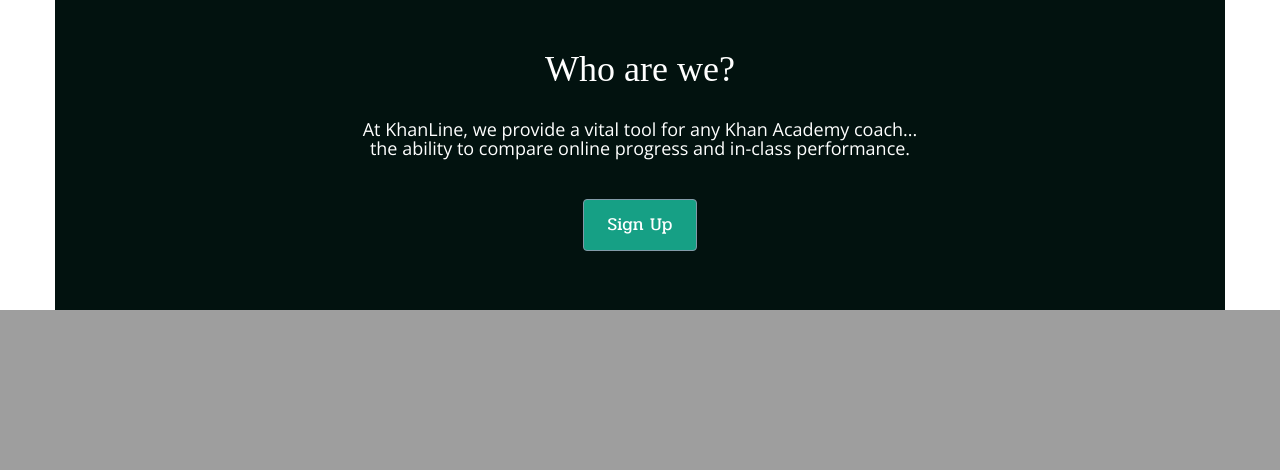
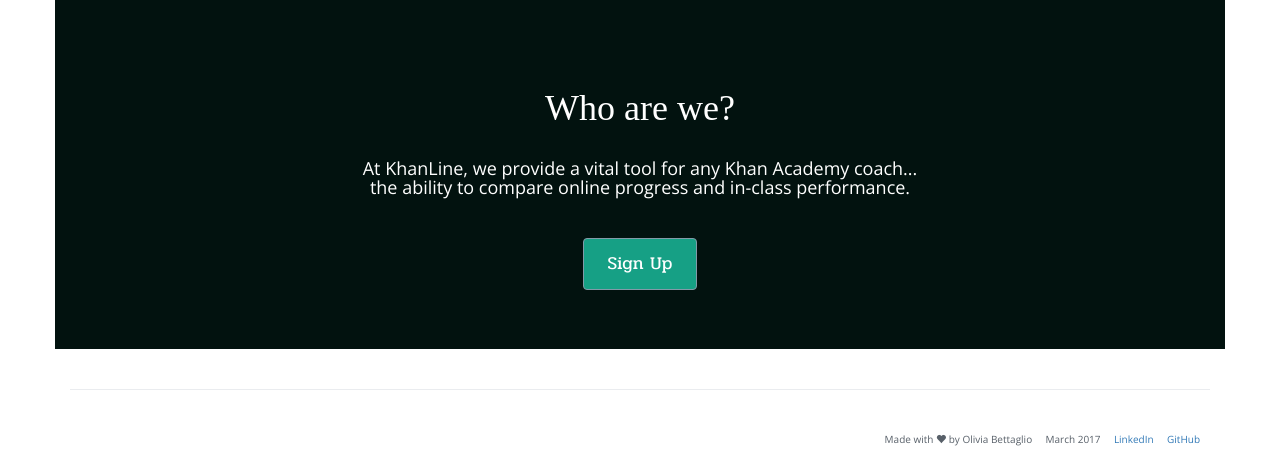
Before and after one commit to obettaglio/hb-project, a Flask app: page / in a window 1280 px wide. Shown: the part 712-1182 px from the top of the page. Before the commit the page ends 1022 px from the top, so only its background shows below. Run offline with Flask 2, Linux system fonts and the light colour scheme; some libraries are stand-ins or nearby versions; some web fonts are replaced.

Commit message:
Added footer.

```diff
--- a/static/index.css
+++ b/static/index.css
@@ -130,7 +130,7 @@
     font-weight: 600;
 }*/
 
-h4, h5, h6, p, a, table {
+h4, h5, h6, p, a, li, table {
     font-family: 'Open Sans', sans-serif;
 }
 
@@ -185,6 +185,33 @@
     display: none;
 }
 
-/*.flashes {
+.footer {
+    position: relative;
+    padding-top: 40px;
+    padding-bottom: 40px;
+    margin-top: 40px;
+    font-size: 12px;
+    line-height: 1.5;
+    color: #586069;
+    border-top: 1px solid #eaecef;
+}
+
+.footer-links {
+    margin: 0;
+    list-style: none;
+}
+
+.footer-links li {
+    display: inline-block;
+    /*line-height: 16px;*/
+    padding-right: 10px;
+    font-size: 10px;
+}
+
+.float-right {
+    float: right !important;
+}
+
+.flashes {
     min-height: 39px;
-}*/
+}
--- a/templates/base.html
+++ b/templates/base.html
@@ -51,10 +51,30 @@
       {% endif %}
     </div>
     {% endwith %}
-    <div id='flash-msgs'></div>
+    <!-- <div id='flash-msgs'></div> -->
   </div>
 
   {% block content %} CONTENT HERE {% endblock %}
+
+  <div class="container">
+    <div class="footer" role="contentinfo">
+      <!-- <ul class="site-footer-links float-right">
+          <li><a href="https://github.com/contact">Contact GitHub</a></li>
+        <li><a href="https://developer.github.com">API</a></li>
+        <li><a href="https://training.github.com">Training</a></li>
+        <li><a href="https://shop.github.com">Shop</a></li>
+          <li><a href="https://github.com/blog">Blog</a></li>
+          <li><a href="https://github.com/about">About</a></li>
+      </ul> -->
+
+      <ul class="footer-links float-right">
+        <li>Made with <span class="glyphicon glyphicon-heart" aria-hidden="true"></span> by Olivia Bettaglio</li>
+        <li>March 2017</li>
+        <li><a href="https://linkedin.com/in/obettaglio">LinkedIn</a></li>
+        <li><a href="https://github.com/obettaglio">GitHub</a></li>
+      </ul>
+    </div>
+  </div>
 
   <script src="https://code.jquery.com/jquery.js"></script>
   <script src="https://maxcdn.bootstrapcdn.com/bootstrap/3.3.7/js/bootstrap.min.js"></script>
```
